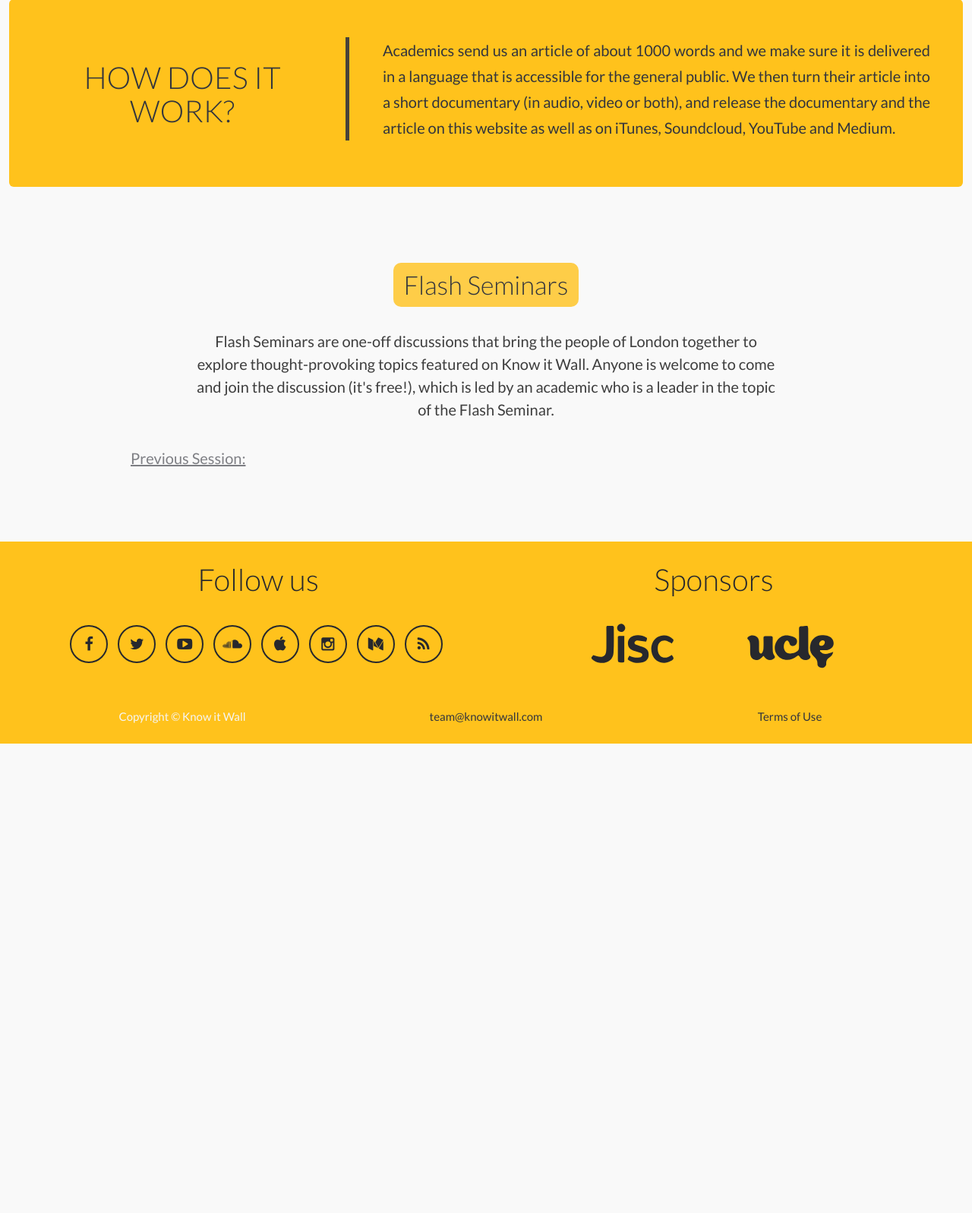
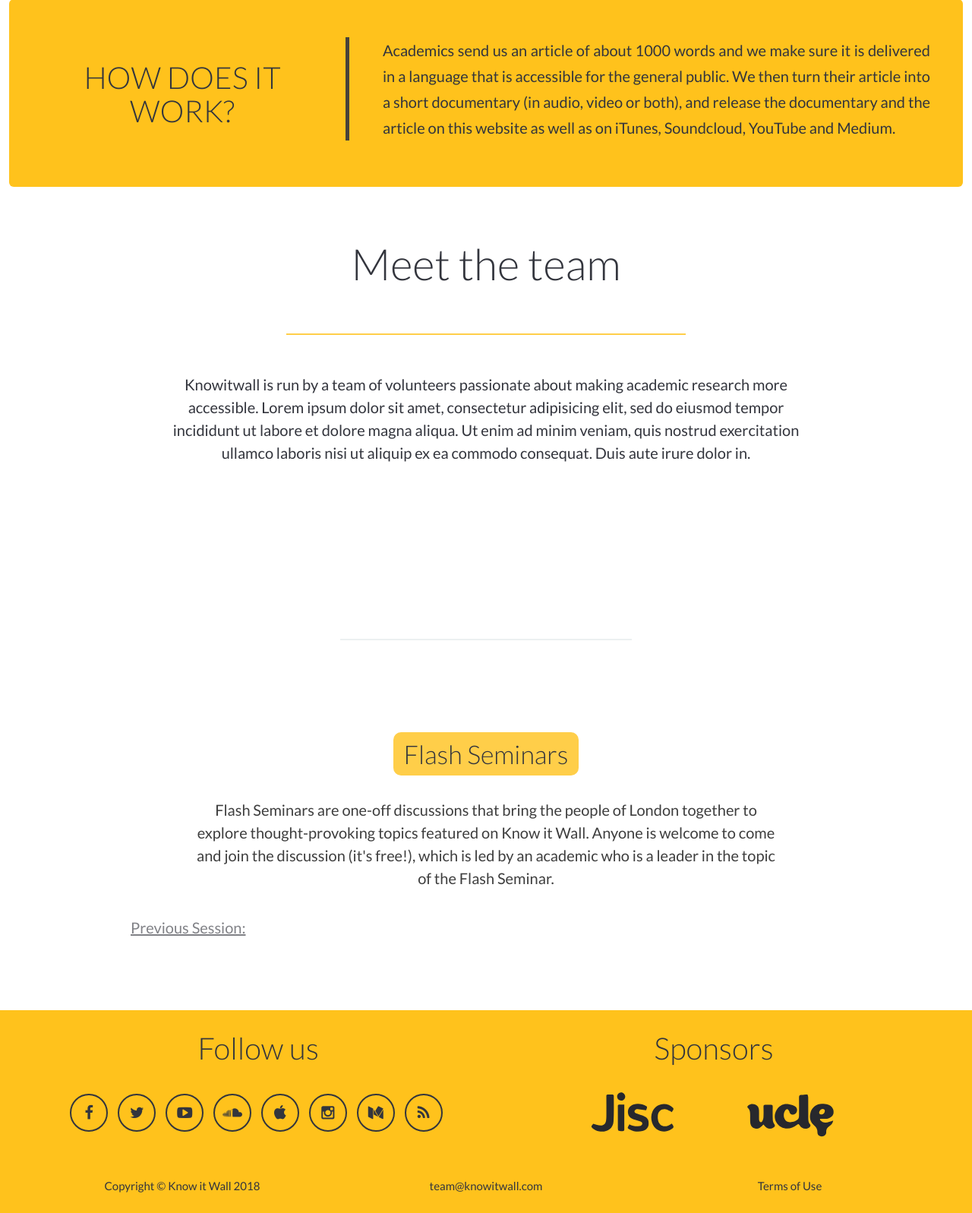
Before and after one commit to jeremiecoullon/knowitwall-django, a Django app: page /about/ in a window 1280 px wide. Shown: the part 906-2503 px from the top of the page at 76% size. Before the commit the page ends 1885 px from the top, so only its background shows below. Run offline with Django 3.2, Linux system fonts and the light colour scheme; data that the repository does not hold is empty; some libraries are stand-ins or nearby versions.

Commit message:
added team page. Also added pub_date to Seasons model

```diff
--- a/knowitwall/content/admin.py
+++ b/knowitwall/content/admin.py
@@ -145,7 +145,7 @@ class SeasonAdmin(admin.ModelAdmin):
 
     list_display = ['title', 'thumbnail', 'season_episode_count', 'season_list_episodes']
     fieldsets = [
-    ('Season info', {'fields': ['title', 'abstract', 'image'], 'description': 'hello!'}),
+    ('Season info', {'fields': ['title', 'abstract', 'image', 'pub_date']}),
     ]
 
 # ======================================================
--- a/knowitwall/content/models.py
+++ b/knowitwall/content/models.py
@@ -55,6 +55,7 @@ class Season(models.Model):
     title = models.CharField(max_length=100, default="Season title")
     abstract = RichTextField(default="Description of the season", config_name='default')
     image = models.ImageField(upload_to=seasons_image_directory_path, null=True, blank=True, verbose_name="Season image")
+    pub_date = models.DateTimeField('date published',default=timezone.now)
 
     def __str__(self):
         return self.title
--- a/knowitwall/content/static/content/css/about_page.css
+++ b/knowitwall/content/static/content/css/about_page.css
@@ -4,7 +4,8 @@
 .about_header{
   margin-top: 70px;
   text-align: center;
-  background-color: #f5f5f5;
+  /* background-color: #f5f5f5; */
+  background-color: white;
   padding-bottom: 90px;
 }
 .about_title{
@@ -60,7 +61,7 @@
   padding-right: 0px;
 }
 body{
-  background-color: #f9f9f9
+  background-color: white;
 }
 
 .about_block_1 {
@@ -106,9 +107,9 @@ h3{
   line-height: 30px;
 }
 .flash_sem_sessions{
-  background-color: white;
-  border: 1px solid #bdbdbd;
-  border-radius: 8px;
+  background-color: #F9F9F9;
+  /* border: 1px solid #bdbdbd; */
+  border-radius: 10px;
   width: 80%;
   margin-left: 10%;
   padding: 20px;
--- /dev/null
+++ b/knowitwall/content/static/content/css/team_page.css
@@ -0,0 +1,46 @@
+.team_section > h1{
+  text-align: center;
+  font-size: 50px;
+}
+
+.team_description{
+  margin: 50px 15%;
+  line-height: 30px;
+  text-align: center;
+}
+.team_bottom_line{
+  width: 30%;
+  margin-top: 60px;
+  border-top: 2px solid #ecf0f1;
+}
+.team_section{
+  padding-bottom: 0px;
+}
+.team_member_rows{
+  margin: 60px 15%;
+}
+.teammember_center{
+  display: block;
+  margin-left: auto;
+  margin-right: auto;
+  width: 50%;
+}
+.team_name{
+text-align: center;
+}
+.team_role{
+  width: 90%;
+  text-align: center;
+}
+.team_title_wrapper{
+  display: block;
+  width: 50%;
+  margin: auto;
+}
+.team_title{
+  font-size: 57px;
+  border-bottom: 2px solid rgba(255, 194, 28, 0.8);
+  padding-bottom: 60px;
+  width: 90%;
+  margin: auto;
+}
--- a/knowitwall/content/templates/content/about_page.html
+++ b/knowitwall/content/templates/content/about_page.html
@@ -1,10 +1,7 @@
 {% extends "content/KiW_base.html" %}
 {% load static from staticfiles %}
-{% block content %}
+{% block header %}
 <head>
-
-
-
   <meta charset="utf-8">
   <meta http-equiv="X-UA-Compatible" content="IE=edge">
   <meta name="viewport" content="width=device-width, initial-scale=1">
@@ -25,11 +22,13 @@
 
   <link href="{% static 'content/css/knowitwall_base.css' %}" rel="stylesheet">
 
-  <link href="{% static 'content/css/archive_extra.css' %}" rel="stylesheet">
+  <!-- <link href="{% static 'content/css/archive_extra.css' %}" rel="stylesheet"> -->
 
-  <link href="{% static 'content/css/archive_page.css' %}" rel="stylesheet">
+  <!-- <link href="{% static 'content/css/archive_page.css' %}" rel="stylesheet"> -->
 
   <link href="{% static 'content/css/about_page.css' %}" rel="stylesheet">
+  <link href="{% static 'content/css/team_page.css' %}" rel="stylesheet">
+
   <!-- Custom Fonts -->
   <link href="{% static 'content/font-awesome/css/font-awesome.min.css' %}" rel="stylesheet" type="text/css">
   <link href='http://fonts.googleapis.com/css?family=PT+Serif' rel='stylesheet' type='text/css'>
@@ -38,6 +37,9 @@
 
 
 </head>
+
+{% endblock %}
+{% block content %}
 
 <body>
   <div id="page-top" style="display:hidden;position:absolute; top:0px">
@@ -95,6 +97,30 @@ hidden
 
     </div>
   </div>
+</section>
+
+<section class="team_section">
+  <div class="container team_section">
+    <div class="team_title_wrapper">
+      <h2 class="team_title">Meet the team</h2>
+    </div>
+
+    <div class="row">
+      <p class="team_description">Knowitwall is run by a team of volunteers passionate about making academic research more accessible. Lorem ipsum dolor sit amet, consectetur adipisicing elit, sed do eiusmod tempor incididunt ut labore et dolore magna aliqua. Ut enim ad minim veniam, quis nostrud exercitation ullamco laboris nisi ut aliquip ex ea commodo consequat. Duis aute irure dolor in.</p>
+    </div>
+    <div class="row team_member_rows">
+      {% for tmember in teammembers %}
+        <div class="col-md-4">
+          {% if tmember.image %}
+            <img src="{{ tmember.image.url }}" width=100px class="teammember_center">
+          {% else %}{% endif%}
+          <p class="team_name">{{ tmember.name }}</p>
+           <i class="teammember_center team_role">{{ tmember.role }}</i>
+        </div>
+      {% endfor %}
+    </div>
+  </div>
+  <hr class="team_bottom_line">
 </section>
 
 <section id="flash_seminars">
@@ -156,7 +182,7 @@ hidden
 {% endblock %}
 <!-- the footer is in base.html -->
 {% block jsscripts %}
-
+<script src="{% static 'content/js/jquery.js' %}"></script>
 <script src="{% static 'content/js/bootstrap.min.js' %}"></script>
 
 </body>
--- a/knowitwall/content/urls.py
+++ b/knowitwall/content/urls.py
@@ -8,7 +8,6 @@ urlpatterns = [
     url(r'^episodes/(?P<slug>[\w\-]+)/$', views.episode_page, name='episode_page'),
     url(r'^about/$', views.about_page, name='about'),
     url(r'^terms/$', views.terms, name='terms'),
-    url(r'^team/$', views.team, name='team'),
     url(r'^discipline/(?P<discipline>[\w ]+)/$', views.discipline_page, name='discipline_page'),
 
 ]
--- a/knowitwall/content/views.py
+++ b/knowitwall/content/views.py
@@ -42,9 +42,11 @@ def episode_page(request, slug):
 def about_page(request):
     flash_seminar_list = FlashSeminar.objects.published().order_by('event_date')
     all_classifications = Classification.objects.all()
+    teammembers = TeamMember.objects.order_by('name')
 
     return render(request, 'content/about_page.html',
-        {'flash_seminar_list': flash_seminar_list, 'all_classifications': all_classifications})
+        {'flash_seminar_list': flash_seminar_list, 'teammembers': teammembers,
+        'all_classifications': all_classifications})
 
 def discipline_page(request, discipline):
     classification = Classification.objects.get(discipline=discipline)
@@ -53,14 +55,6 @@ def discipline_page(request, discipline):
         {'classification': classification, 'all_classifications': all_classifications})
 
 
-def team(request):
-    teammembers = TeamMember.objects.all()
-    all_classifications = Classification.objects.all()
-
-    return render(request, 'team/teampage.html',
-        {'teammembers': teammembers, 'all_classifications': all_classifications})
-
-
 def terms(request):
     all_classifications = Classification.objects.all()
     return render(request, 'content/terms.html', {'all_classifications': all_classifications})
```
Also changed, not shown: knowitwall/team/templates/team/teampage.html (deleted, +0 -18 lines), knowitwall/content/migrations/0004_season_pub_date.py (added).
